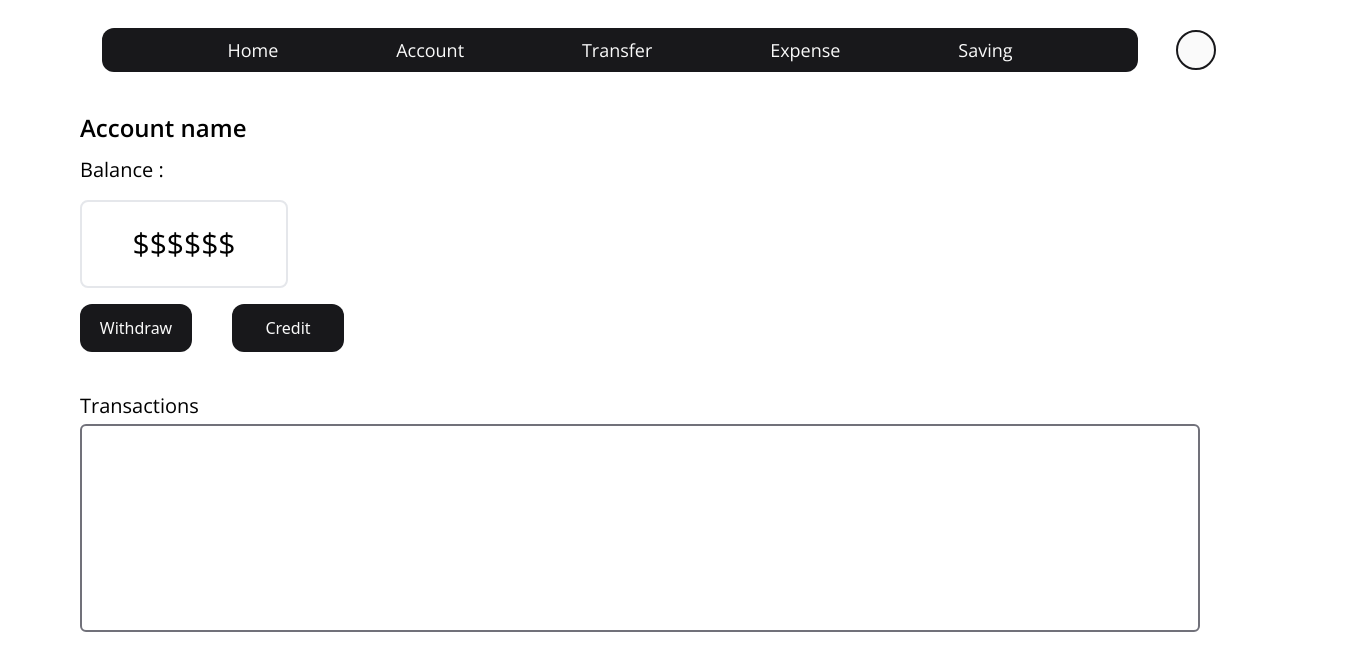
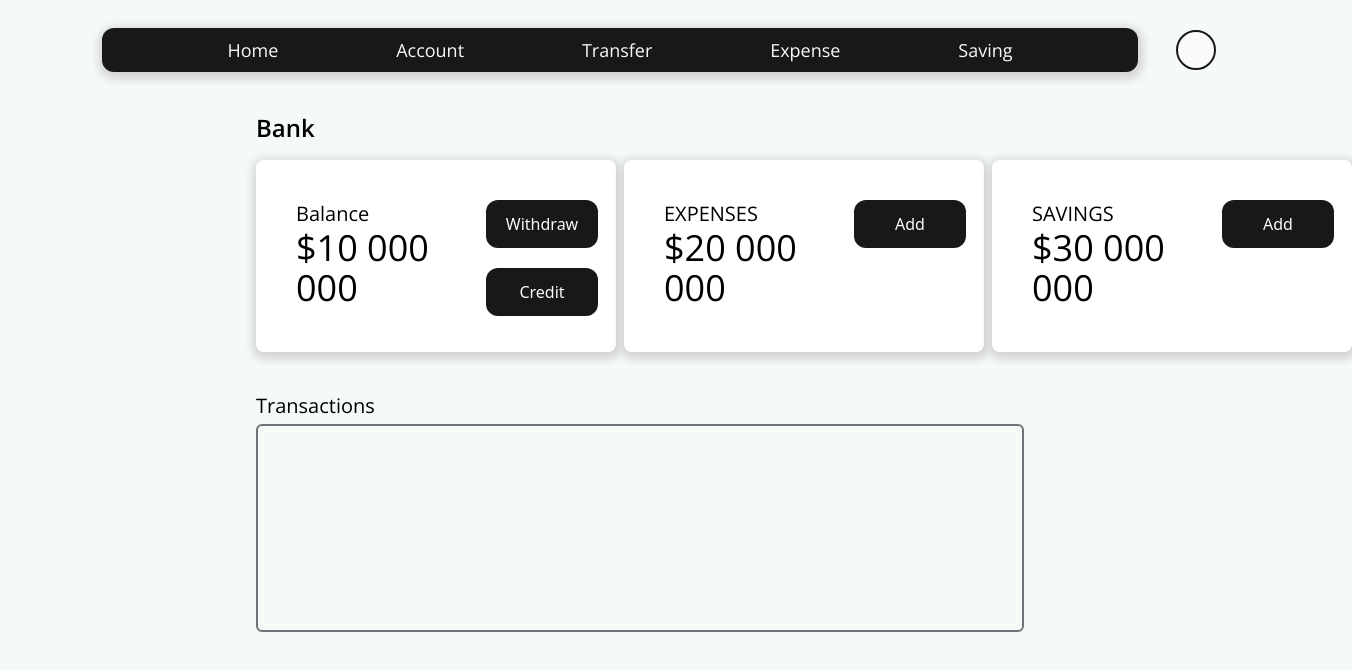
Before and after one commit to NexGenBank/NexGenBank-front, a React (Vite) app: page / in a window 1280 px wide. Shown: the top 670 px of the page, 1352 px wide, since content can reach past the window. Built offline with nearby package versions, Linux system fonts and the light colour scheme.

Commit message:
feat: add style to the home page

```diff
--- a/src/components/Balance/Balance.jsx
+++ b/src/components/Balance/Balance.jsx
@@ -1,21 +1,51 @@
 export const Balance = () => {
   return (
     <>
-      <div className="text-2xl open-sans-basic font-semibold">Account name</div>
-      <div className="text-xl open-sans-basic mt-3">
-        Balance :
-        <div className="mt-4 border-2 rounded-lg w-52 h-fit p-6 font-normal flex justify-center text-3xl">
-          $$$$$$
+      <div className="text-2xl open-sans-basic font-semibold">Bank</div>
+      <div className="flex flex-nowrap gap-2 justify-evenly w-full ">
+        <div className="bg-white rounded-lg effect p-10 mt-4 h-48 flex flex-nowrap gap-10 min-w-[360px]">
+          <div className="text-xl open-sans-basic">
+            Balance
+            <div className="rounded-lg min-w-[150px] max-w-[250px] font-normal text-4xl">
+              $10 000 000
+            </div>
+          </div>
+          <div className="flex flex-col flex-nowrap gap-5">
+            <div className="bg-zinc-900 w-28 h-fit text-zinc-50 px-6 py-3 flex justify-center rounded-xl">
+              Withdraw
+            </div>
+            <div className="bg-zinc-900 w-28 h-fit text-zinc-50 px-6 py-3 flex justify-center rounded-xl">
+              Credit
+            </div>
+          </div>
         </div>
-      </div>
-      <div className="flex gap-10 mt-4">
-        <div className="bg-zinc-900 w-28 text-zinc-50 px-6 py-3 flex justify-center rounded-xl">
-          Withdraw
+        <div className="bg-white rounded-lg effect p-10 mt-4 h-48 flex flex-nowrap justify-evenly gap-10 min-w-[360px]">
+          <div className="text-xl open-sans-basic">
+            EXPENSES
+            <div className="rounded-lg min-w-[150px] max-w-[250px] font-normal text-4xl">
+              $20 000 000
+            </div>
+          </div>
+          <div className="flex flex-col flex-nowrap gap-5">
+            <div className="bg-zinc-900 w-28 h-fit text-zinc-50 px-6 py-3 flex justify-center rounded-xl">
+              Add
+            </div>
+          </div>
         </div>
-        <div className="bg-zinc-900 w-28 text-zinc-50 px-6 py-3 flex justify-center rounded-xl">
-          Credit
+        <div className="bg-white rounded-lg effect p-10 mt-4 h-48 flex gap-10 min-w-[360px]">
+          <div className="text-xl open-sans-basic">
+            SAVINGS
+            <div className="rounded-lg min-w-[150px] max-w-[250px] font-normal text-4xl">
+              $30 000 000
+            </div>
+          </div>
+          <div className="flex flex-col flex-nowrap gap-5">
+            <div className="bg-zinc-900 w-28 h-fit text-zinc-50 px-6 py-3 flex justify-center rounded-xl">
+              Add
+            </div>
+          </div>
         </div>
       </div>
     </>
   );
-}
+};
--- a/src/components/Navbar/Navbar.jsx
+++ b/src/components/Navbar/Navbar.jsx
@@ -5,7 +5,7 @@ export const Navbar = () => {
   return (
     <>
       <div className="w-[90%] m-auto flex items-center mt-7 open-sans-basic text-lg">
-        <div className="bg-zinc-900 w-[90%] m-auto h-fit p-2 rounded-xl">
+        <div className="bg-zinc-900 w-[90%] m-auto h-fit p-2 rounded-xl effect">
           <div className="list-none flex text-zinc-50 justify-evenly">
             <Link to="/">Home</Link>
             <Link to="/account">Account</Link>
--- a/src/index.css
+++ b/src/index.css
@@ -9,6 +9,13 @@
     box-sizing: border-box;
 }
 
+body {
+  background-color: #f4faf5;
+}
+
+.effect {
+  box-shadow: 1px 3px 8px 4px lightgray;
+}
 
 .open-sans-basic {
   font-family: "Open Sans", sans-serif;
--- a/src/page/Home.jsx
+++ b/src/page/Home.jsx
@@ -6,7 +6,7 @@ export const Home = () => {
   return (
     <>
       <Navbar />
-      <div className="m-20 mt-10">
+      <div className="m-64 mt-10">
         <Balance />
         <TransactionsList />
       </div>
--- a/src/page/Transfer.jsx
+++ b/src/page/Transfer.jsx
@@ -4,7 +4,7 @@ export const Transfer = () => {
   return (
     <>
       <Navbar />
-      <div className="m-20 mt-10">Saving</div>
+      <div className="m-20 mt-10">Transfer</div>
     </>
   );
 };
```
